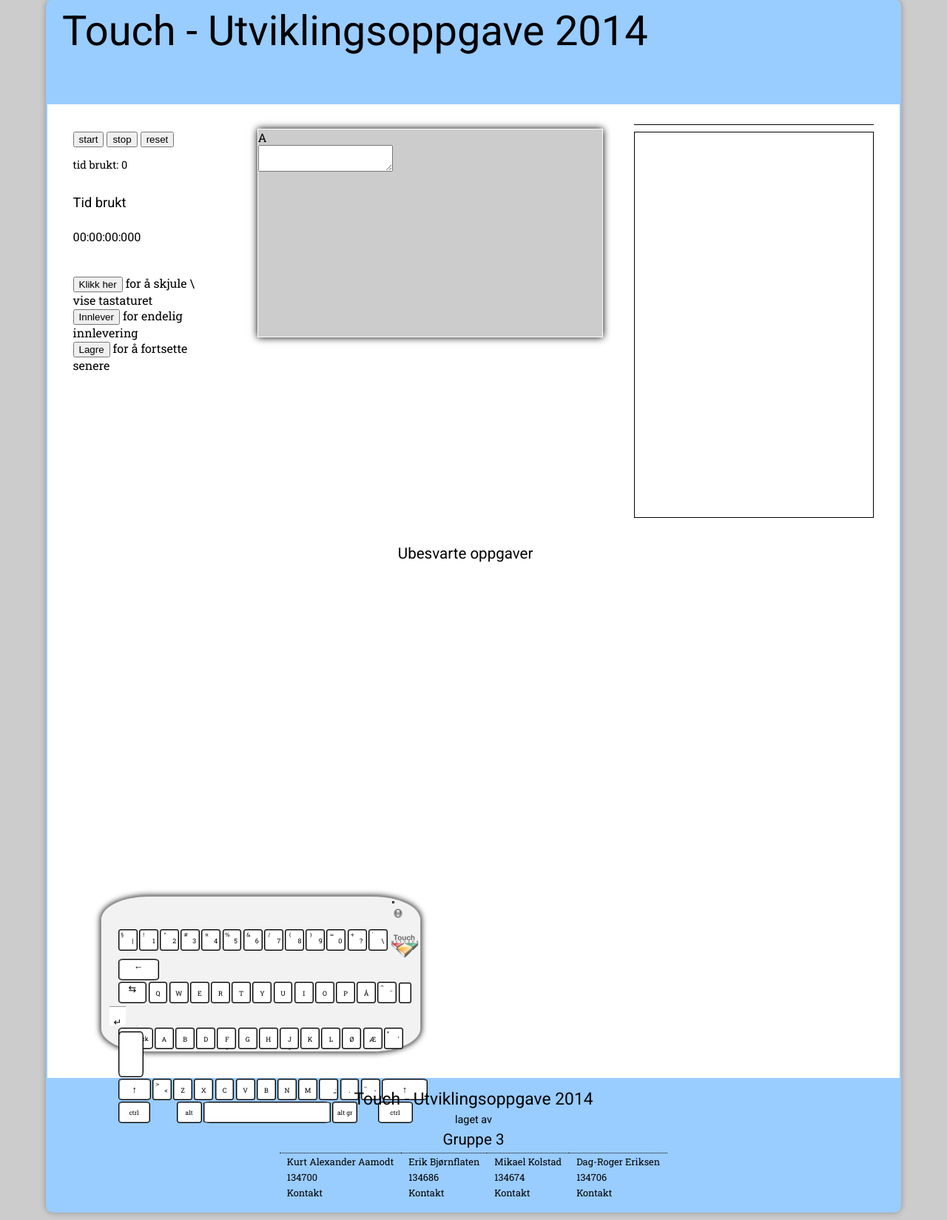
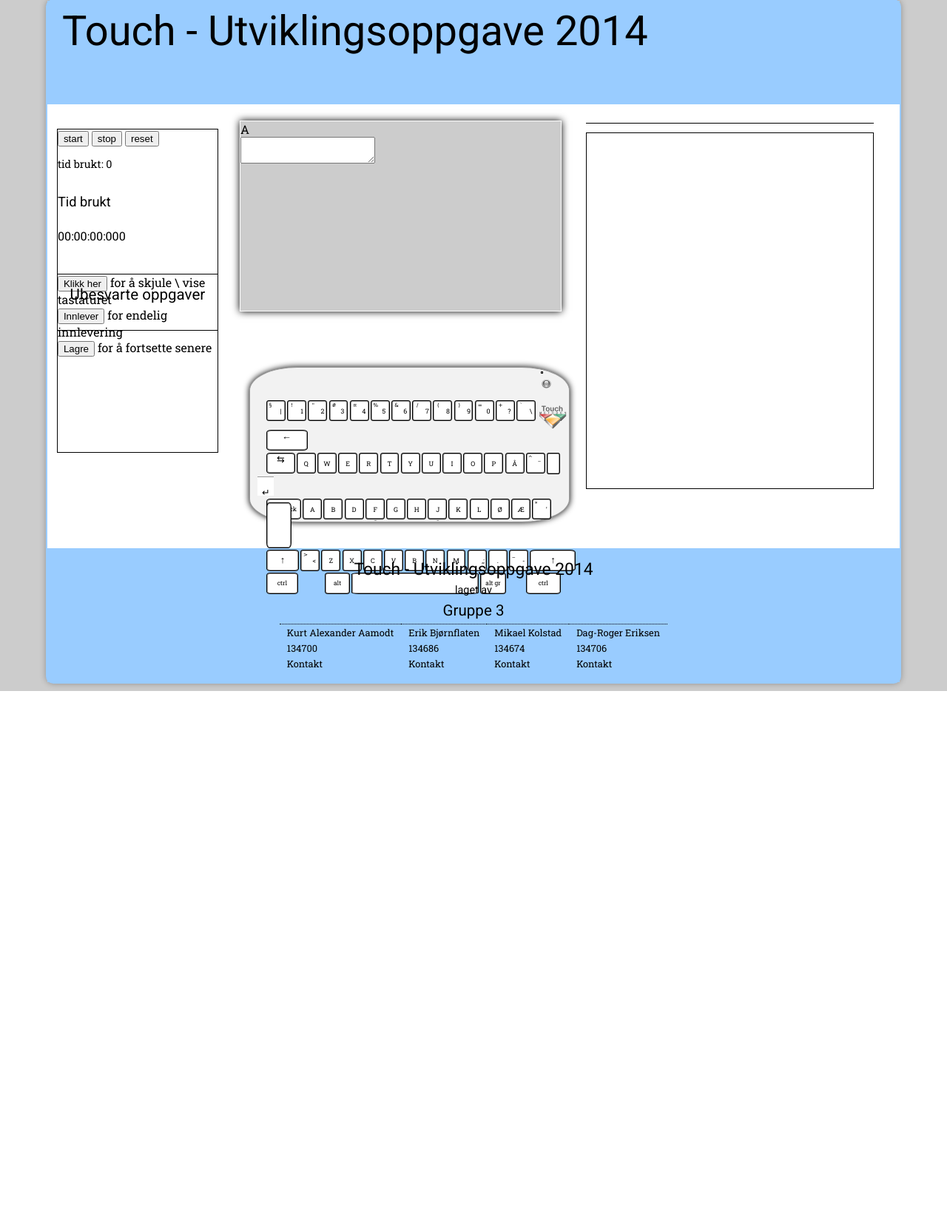
Before and after one commit to ekkodill/jalla, a PHP site: page /skrivold.php in a window 1280 px wide. Shown: the part 32-1681 px from the top of the page at 74% size. After the commit the page ends 966 px from the top, so only its background shows below. Run offline with PHP 8.4, Linux system fonts and the light colour scheme; data that the repository does not hold is empty.

Commit message:
Update keyboard.css

```diff
--- a/css/keyboard.css
+++ b/css/keyboard.css
@@ -8,10 +8,10 @@
 float:left;
     width: 39%;
     height: 25%;
-    margin-top:2%;
-    margin-left:3.5%;
 
     background: #F2F2F2;
+margin-left:22%;
+margin-top:-12%;
 
 /*Runde kanter og skygge*/
 -webkit-border-radius: 15%;
@@ -29,7 +29,7 @@
 }
 
 #keyboard {
-    float:left;
+    float:both;
     margin-left:-5%;
     margin-top:2%;
     list-style: none;
@@ -253,19 +253,18 @@
 
 .bfleft{
     width:20%;
-    height:67%;
+    height:56.5%;
+    margin-left:-2%;
     margin-top:2%;
-    margin-right:1%;
     float:left;
-
 
 }
 
 .bfright{
+    width:36%;
+    height:60%;
     float:right;
-    width:30%;
-    height:65%;
-    margin-left:3%;
+    margin-left:1%;
 
 }
 
@@ -274,24 +273,28 @@
     height: 92%;
     margin-left:2%;
     margin-top:2%;
+    border: 1px solid #999;
     padding: 5px ;
     margin-top:2%;
     margin-bottom:6%;
+    float:left;
 }
 .uboliste{
-    overflow: auto;
-    width:98%;
-    height:60%;
-    margin-top:5%;
+    overflow: scroll;
+    border:1px solid #000;
+    width:16.9%;
+    height:30%;
+    position:absolute;
+    margin-top:17%;
+    margin-left:-1.7%;
 
 
 
 }
 .valgmuligheter{
-    margin-top:1%;
-    height:50%;
-    width:90%;
-
+    border:1px solid #000;
+    height:60%;
+    width:100%;
 }
 .oppgavetittel{
     height:3%;
@@ -299,6 +302,7 @@
 
 }
 .fasit{
+    overflow: scroll;
     margin-top:3%;
     border:1px solid #000;
     height:100%;
@@ -313,11 +317,11 @@
     margin-top:-8%;
 }*/
 .opgtextramme{
-    margin-top:2%;
-    margin-left:2%;
-    width:43%;
-    height:35%;
-    float:left;
+    margin-top:1%;
+    margin-right:2%;
+    width:40%;
+    height:32%;
+    float:right;
     border:1px solid #fff;
     background-color:#ccc;
 
@@ -327,23 +331,21 @@
 }
 
 
+.ubotitt{
+ margin-top:-5%;
+
+}
 
 .fborder{
-width:100%;
-height:40%;
-border:none;
+border-top:none;
+border-right:none;
+border-left:none;
 }
-
 .ubesform {
-    width:90%;
-
+margin-left:1%;
+border-top:none;
+border-right:none;
+border-left:none;
+padding-top:0.5%;
 
 }
-.ubesform {
-    width:100%;
-    height:10%;
-    float:left;
-    margin-left:0.01%;
-
-
-}
```
